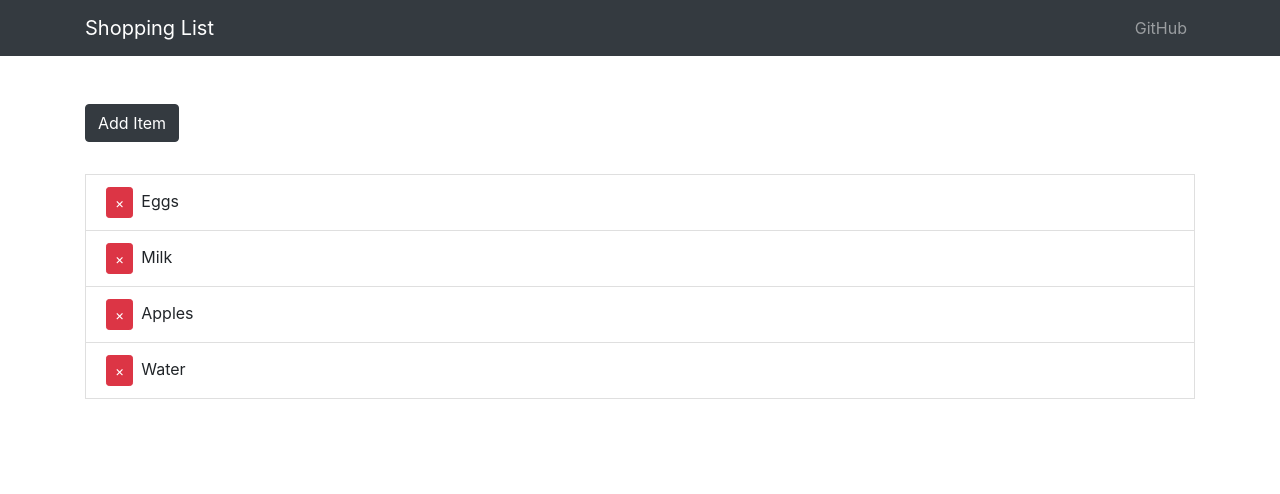
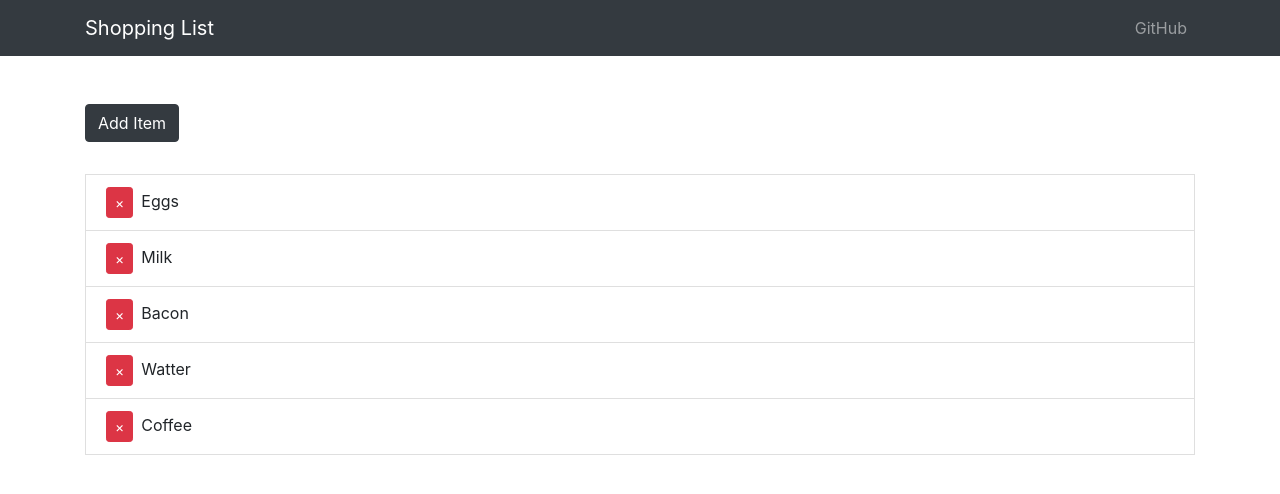
Before and after one commit to ivanjulian/ShoppingList-MERNstack, a React (Create React App) app in the folder client/: page / in a window 1280 px wide. Shown: the top 494 px of the page. Built offline with nearby package versions, Linux system fonts and the light colour scheme.

Commit message:
implemented redux
implemented redux, for now just GET_DATA with redux

```diff
--- a/client/package.json
+++ b/client/package.json
@@ -9,9 +9,12 @@
     "bootstrap": "^4.4.1",
     "react": "^16.13.1",
     "react-dom": "^16.13.1",
+    "react-redux": "^7.2.0",
     "react-scripts": "3.4.1",
     "react-transition-group": "^4.3.0",
     "reactstrap": "^8.4.1",
+    "redux": "^4.0.5",
+    "redux-thunk": "^2.3.0",
     "uuid": "^7.0.3"
   },
   "scripts": {
--- a/client/src/App.js
+++ b/client/src/App.js
@@ -4,12 +4,18 @@ import './App.css';
 import AppNavbar from './components/AppNavbar';
 import ShoppingList from './components/ShoppingList';
 
+import { Provider } from 'react-redux';
+import store from './store'
+
 function App() {
   return (
-    <div className="App">
-      <AppNavbar />
-      <ShoppingList />
-    </div>
+    <Provider store={store}>
+      <div className="App">
+        <AppNavbar />
+        <ShoppingList />
+      </div>
+    </Provider>
+
   );
 }
 
--- /dev/null
+++ b/client/src/actions/itemActions.js
@@ -0,0 +1,7 @@
+import {GET_ITEMS, ADD_ITEM, DELETE_ITEM} from './types';
+
+export const getItems = () =>{
+  return{
+    type: GET_ITEMS
+  };
+}
--- /dev/null
+++ b/client/src/actions/types.js
@@ -0,0 +1,3 @@
+export const GET_ITEMS = 'GET_ITEMS';
+export const ADD_ITEM = 'ADD_ITEM';
+export const DELETE_ITEM = 'DELETE_ITEM ';
--- a/client/src/components/ShoppingList.js
+++ b/client/src/components/ShoppingList.js
@@ -1,4 +1,4 @@
-import React, { useState } from 'react';
+import React, { useState, useEffect } from 'react';
 import {
   Container,
   ListGroup,
@@ -10,14 +10,27 @@ import {
   TransitionGroup
 } from 'react-transition-group';
 import { v4 as uuid } from 'uuid';
+import { connect } from 'react-redux';
+import { getItems } from '../actions/itemActions';
+import PropTypes from 'prop-types'
+function ShoppingList(props) {
 
-function ShoppingList() {
-  const [items, setItems] = useState([
-    { id: uuid(), name: "Eggs" },
-    { id: uuid(), name: "Milk" },
-    { id: uuid(), name: "Apples" },
-    { id: uuid(), name: "Water" }
-  ])
+  // такие же данные в props.item.items
+  // const [items, setItems] = useState([
+  //   { id: uuid(), name: "Eggs" },
+  //   { id: uuid(), name: "Milk" },
+  //   { id: uuid(), name: "Apples" },
+  //   { id: uuid(), name: "Water" }
+  // ])
+
+  const [items, setItems] = useState(props.item.items);
+
+  useEffect(() => {
+    props.getItems();
+    console.log(props.item.items.length);
+    setItems(props.item.items)
+  }, [props.item.items])
+
 
   return (
     <Container>
@@ -59,4 +72,14 @@ function ShoppingList() {
   )
 }
 
-export default ShoppingList;
+ShoppingList.propTypes = {
+  getItems: PropTypes.func.isRequired,
+  item: PropTypes.object.isRequired
+}
+
+const mapStateToProps = (state) => ({
+  item: state.item
+})
+
+
+export default connect(mapStateToProps, {getItems})(ShoppingList);
--- /dev/null
+++ b/client/src/reducers/itemReducer.js
@@ -0,0 +1,29 @@
+import {v4 as uuid} from 'uuid';
+import {GET_ITEMS, ADD_ITEM, DELETE_ITEM} from '../actions/types'
+
+const initialState = {
+  items: [
+    { id: uuid(), name: "Eggs" },
+    { id: uuid(), name: "Milk" },
+    { id: uuid(), name: "Bacon" },
+    { id: uuid(), name: "Watter" },
+    { id: uuid(), name: "Coffee" },
+
+  ]
+}
+
+export default function(state = initialState, action){
+  switch(action.type){
+    case GET_ITEMS:
+      return{
+        ...state,
+
+      }
+    // case ADD_ITEM:
+
+    // case DELETE_ITEM:
+
+    default:
+      return state;
+  }
+}
--- /dev/null
+++ b/client/src/reducers/rootReducer.js
@@ -0,0 +1,6 @@
+import {combineReducers} from 'redux';
+import itemReducer from './itemReducer';
+
+export default combineReducers({
+  item: itemReducer
+})
--- /dev/null
+++ b/client/src/store.js
@@ -0,0 +1,17 @@
+import { createStore, applyMiddleware, compose } from 'redux';
+import thunk from 'redux-thunk';
+import rootReducer from './reducers/rootReducer';
+
+const initialState = {};
+
+const middleware = [thunk];
+
+const store = createStore(
+  rootReducer,
+  initialState,
+  compose(
+    applyMiddleware(...middleware),
+    window.__REDUX_DEVTOOLS_EXTENSION__ && window.__REDUX_DEVTOOLS_EXTENSION__()
+  ));
+
+  export default store;
```
Also changed, not shown: 1 other file (tests, documents, lock files or other folders).
